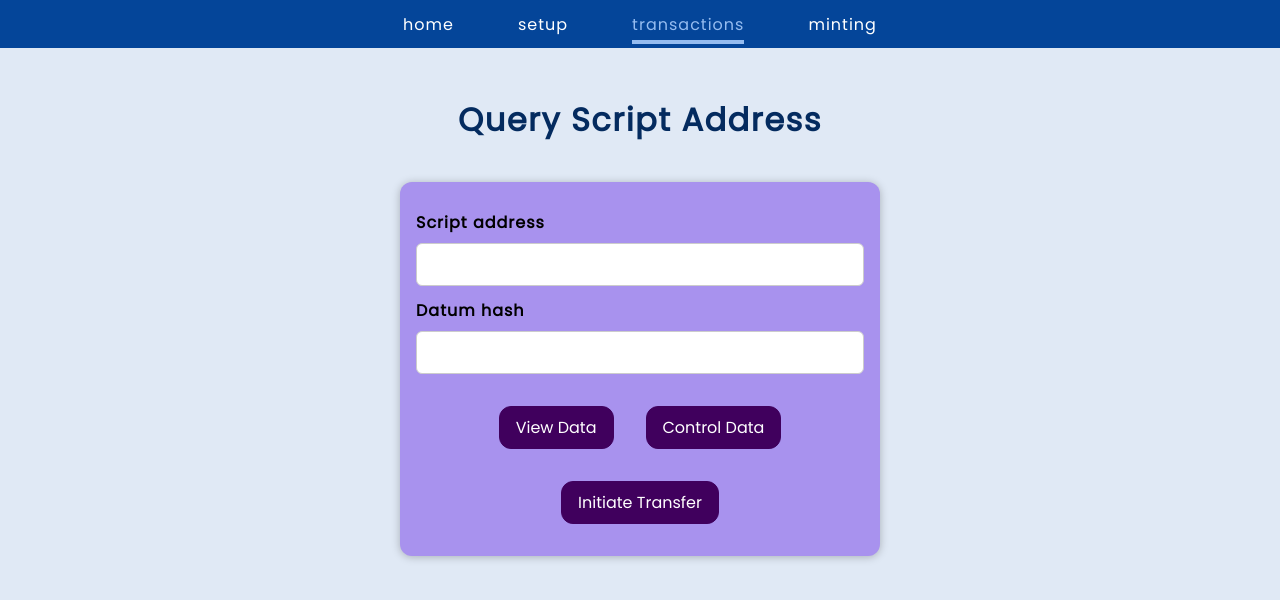
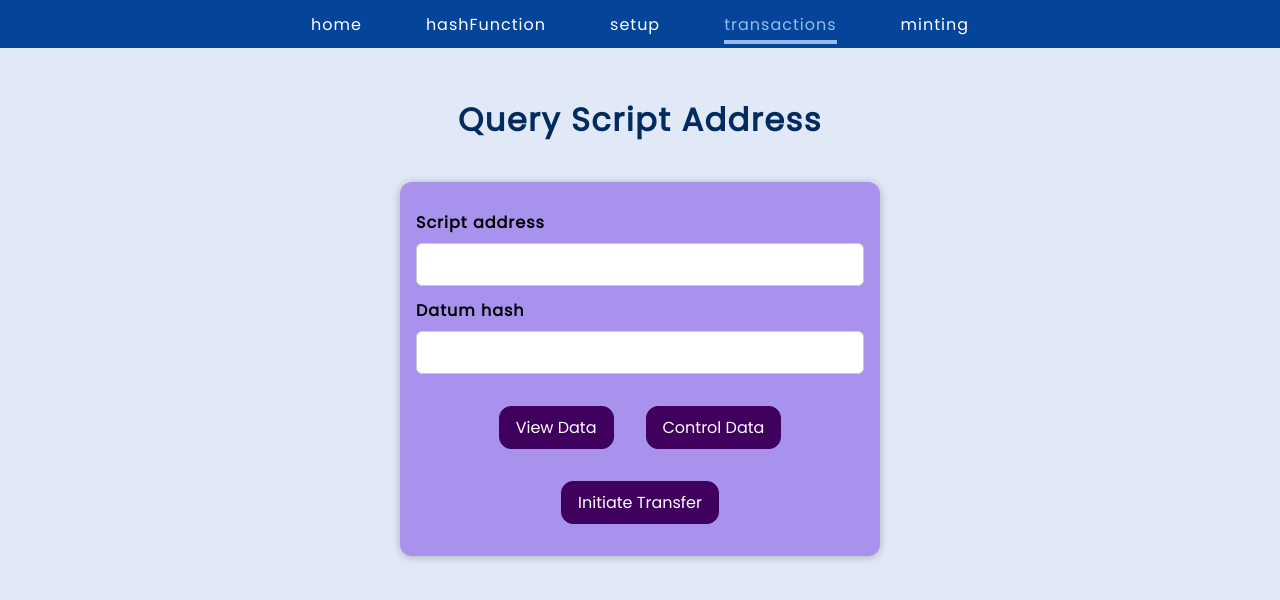
Before and after one commit to House-of-Cardano/HouseOfCardano-admin-server, a React (Create React App) app: page /transactions/queryscriptaddr in a window 1280 px wide. Shown: the top 600 px of the page. Built offline with nearby package versions, Linux system fonts and the light colour scheme.

Commit message:
Feature: started developing an admin page for syndicated admins to enter in numbers for secure hash, but feature probably no longer needed

```diff
--- a/src/components/forms/QueryForm.js
+++ b/src/components/forms/QueryForm.js
@@ -20,7 +20,7 @@ const QueryForm = (props) => {
     const queryData = {
       addr: enteredAddr,
       dHash: enteredDhash,
-      url: `http://167.86.98.239:8000/query/cardano-explorer?addr=${enteredAddr}&datumHash=${enteredDhash}`
+      url: `http://167.86.98.239:8000/query/cardano-explorer-queryScriptAddr?addr=${enteredAddr}&datumHash=${enteredDhash}`
     };
     props.onSaveQueryData(queryData);
     setEnteredAddr("");
--- a/src/components/header/Header.js
+++ b/src/components/header/Header.js
@@ -9,6 +9,9 @@ const Header = () => {
                 <ul>
                     <li>
                         <NavLink activeClassName={styles.active} to='/home'>home</NavLink>
+                    </li>
+                    <li>
+                        <NavLink activeClassName={styles.active} to='/hashfunction'>hashFunction</NavLink>
                     </li>
                     <li>
                         <NavLink activeClassName={styles.active} to='/setup'>setup</NavLink>
```
